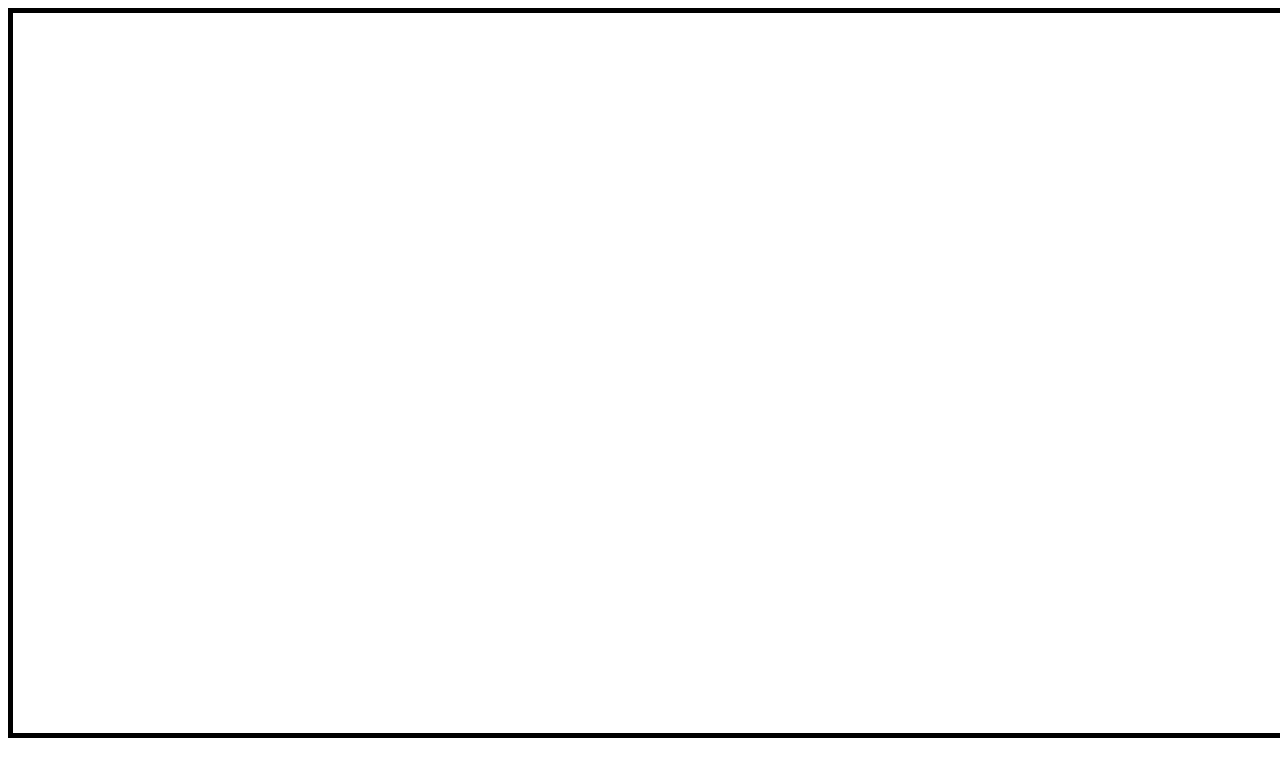
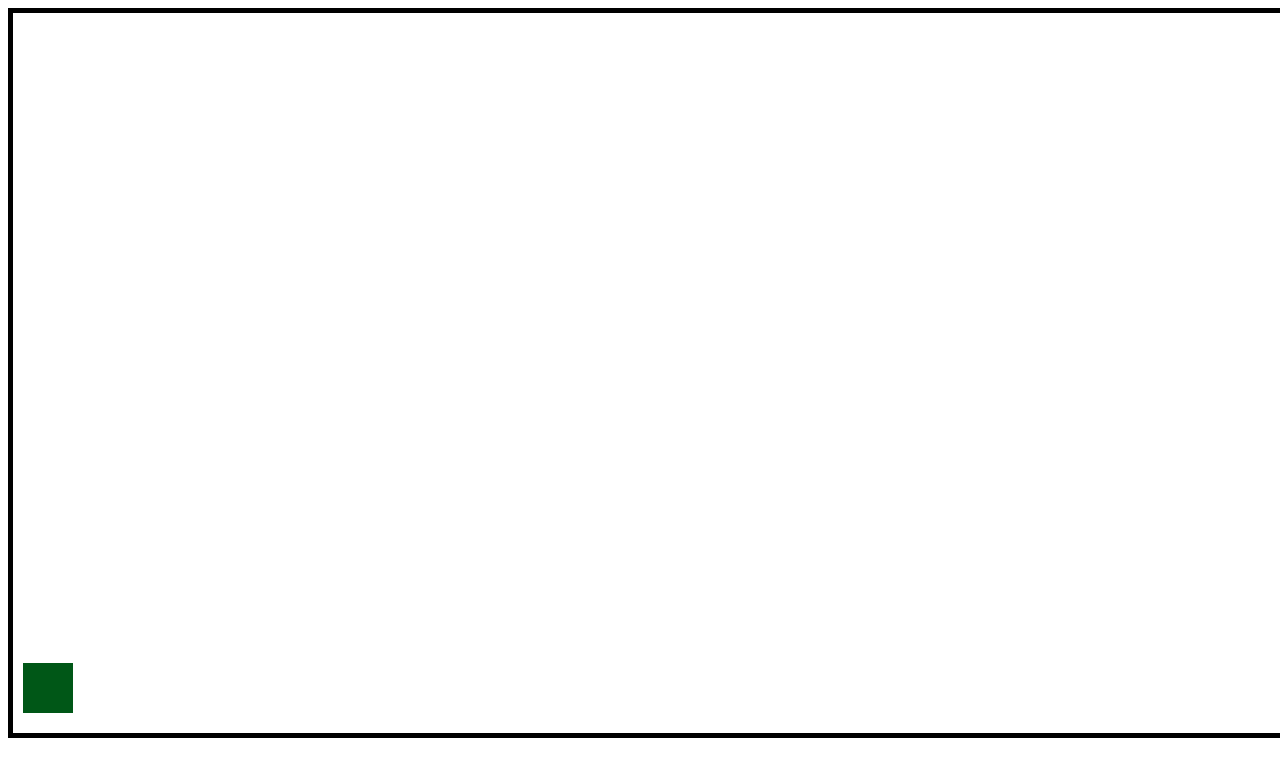
Before and after one commit to mikethomas/Box-Shadow-Blaster, a plain HTML site: page index.html in a window 1280 px wide. Drawn offline with Linux system fonts and the light colour scheme.

Commit message:
Move hero back and forth

```diff
--- a/css/style.css
+++ b/css/style.css
@@ -1,6 +1,4 @@
 canvas {
-  width: 1280px;
-  height: 720px;
   border: 5px solid #000;
   margin: auto;
   display: block;
--- a/index.html
+++ b/index.html
@@ -8,7 +8,7 @@
 </head>
 
 <body>
-<canvas id="game-canvas"></canvas>
+<canvas id="game-canvas" width="1280" height="720"></canvas>
 <script src="js/index.js"></script>
 </body>
 </html>
--- a/js/index.js
+++ b/js/index.js
@@ -1,2 +1,30 @@
 const gameCanvas = document.querySelector('#game-canvas');
 const ctx = gameCanvas.getContext('2d');
+
+const hero = {
+  color: '#005717',
+  position: {
+    x: 10,
+    y: 650,
+    w: 50,
+    h: 50
+  }
+}
+
+document.addEventListener('keydown', (e) => {
+  if (e.key == 'ArrowLeft') hero.position.x -= 10;
+  if (e.key == 'ArrowRight') hero.position.x += 10;
+  moveHero();
+});
+
+function moveHero() {
+  ctx.clearRect(0,0,1280,720);
+  ctx.fillStyle = hero.color;
+  ctx.fillRect(hero.position.x, hero.position.y, hero.position.w, hero.position.h)
+}
+
+function gameInit() {
+  moveHero();
+}
+
+gameInit();
```
